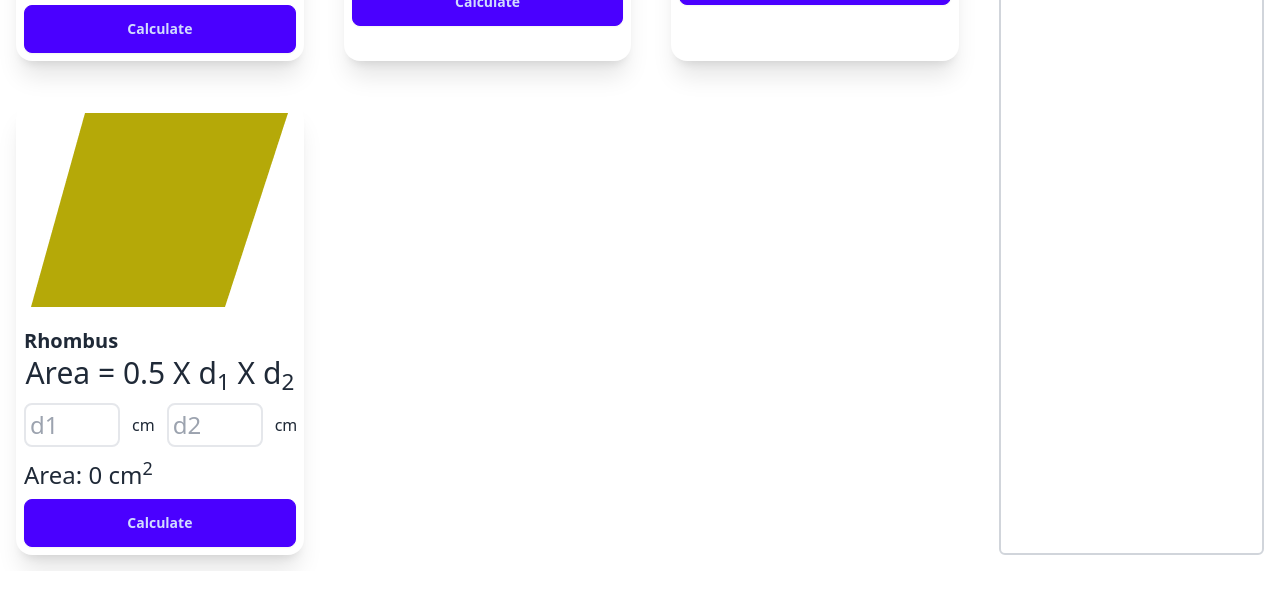
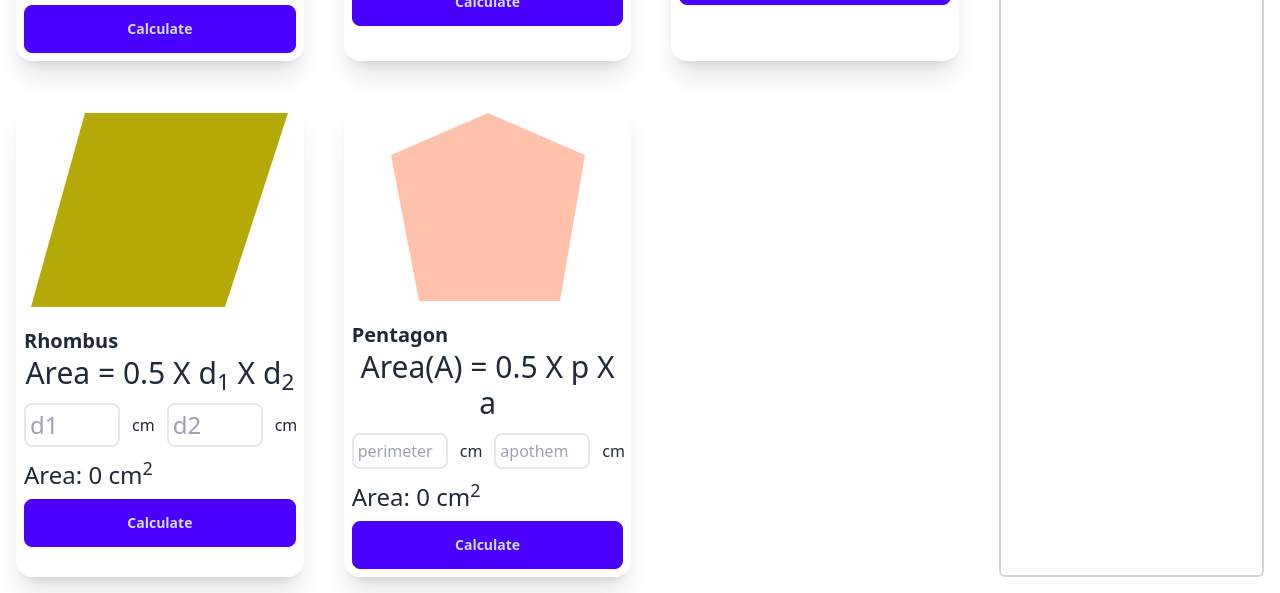
Before and after one commit to rakibgithub21/Geometry-Genius-Play-with-DOM-, a plain HTML site: page index.html in a window 1280 px wide. Shown: the part 409-1002 px from the top of the page. Before the commit the page ends 980 px from the top, so only its background shows below. Drawn offline with nearby package versions, Linux system fonts and the light colour scheme.

Commit message:
pentagon functionality done

```diff
--- a/index.html
+++ b/index.html
@@ -112,6 +112,28 @@
                         </div>
                     </div>
                 </div>
+                <!-- Pentagon -->
+                <div class="card bg-base-100 shadow-xl">
+                    <figure><img class="p-3" src="images/pentagon.png" alt="Shoes" /></figure>
+                    <div class="p-2">
+                        <h2 class="card-title">Pentagon</h2>
+                        <p class="text-center text-3xl">Area(A) = 0.5 X p X a </p>
+                        <div class="flex my-3 items-center gap-1 md:gap-3">
+                            <input class="w-24 rounded-lg p-1 text-1xl border-2" type="text" placeholder="perimeter"
+                                id="pentagon-perimeter">
+                            <span>cm</span>
+                            <input class="w-24 rounded-lg p-1 text-1xl border-2" type="text" id="pentagon-apothem"
+                                placeholder="apothem">
+                            <span>cm</span>
+                        </div>
+                        <div class="my-2">
+                            <p class="text-2xl">Area: <span id="pentagon-area">0</span> <span>cm<sup>2</sup></span></p>
+                        </div>
+                        <div class="card-actions ">
+                            <button onclick="calculatePentagonArea()" class="btn w-full btn-primary">Calculate</button>
+                        </div>
+                    </div>
+                </div>
 
             </div>
             <!-- area calculation -->
@@ -127,6 +149,7 @@
     <script src="scripts/rectangleArea.js"></script>
     <script src="scripts/parallelogram.js"></script>
     <script src="scripts/rhombus.js"></script>
+    <script src="scripts/pentagon.js"></script>
 </body>
 
 </html>
--- /dev/null
+++ b/scripts/pentagon.js
@@ -0,0 +1,21 @@
+function calculatePentagonArea() {
+    const perimeter = getInputValueById('pentagon-perimeter');
+    const apothem = getInputValueById('pentagon-apothem');
+    const area = 0.5 * perimeter * apothem;
+    setInnerTextById('pentagon-area', area);
+
+}
+
+function getInputValueById(inputFieldId) {
+    const inputField = document.getElementById(inputFieldId);
+    const inputValueText = inputField.value;
+    const value = parseFloat(inputValueText);
+    return value;
+
+}
+
+
+function setInnerTextById(elementId,text) {
+    const element = document.getElementById(elementId);
+    element.innerText = text;
+}
```
